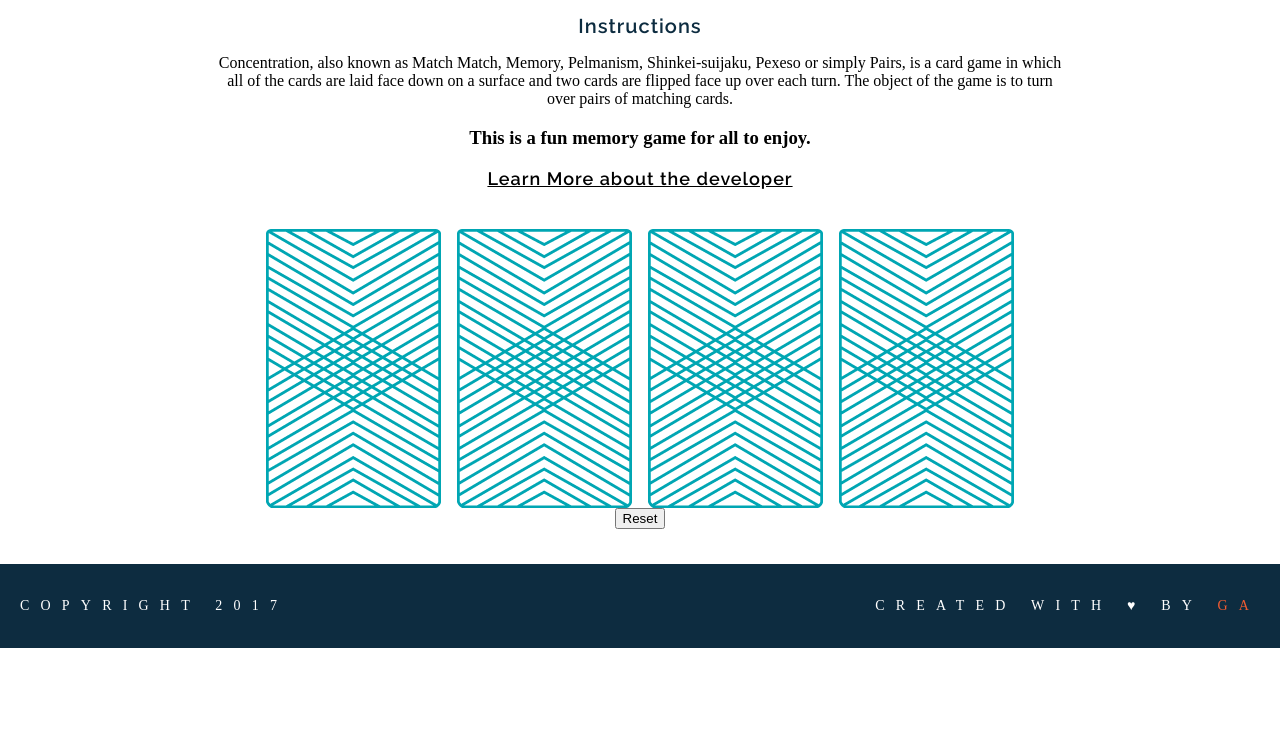
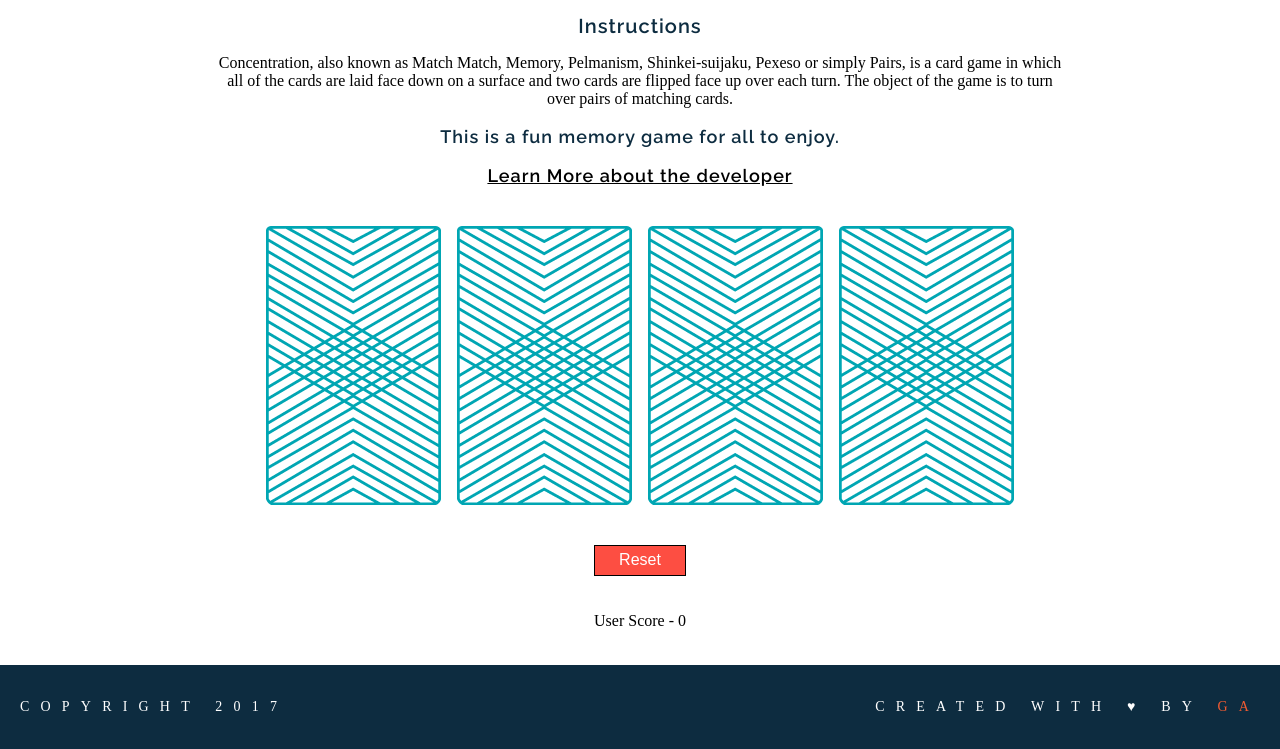
Before and after one commit to shoran23/wdi-fundamentals-memorygame, a plain HTML site: page memory-game/index.html in a window 1280 px wide. Shown: the part 230-979 px from the top of the page. Before the commit the page ends 878 px from the top, so only its background shows below. Drawn offline with Linux system fonts and the light colour scheme; a web font is replaced by a local one.

Commit message:
create game logic

```diff
--- a/memory-game/css/style.css
+++ b/memory-game/css/style.css
@@ -46,6 +46,13 @@ h2 {
 	font-weight: 600;
 	font-size: 20px;
 }
+h3 {
+	font-family: Raleway;
+	color: #0D2C40;
+	letter-spacing: 1px;
+	font-weight: 600;
+	font-size: 18px;
+}
 img {
 	margin-top: 40px;
 	margin-left: 8px;
@@ -79,13 +86,18 @@ footer {
 	color: #F15B31;
 	font: 700;
 }
-.button {
-	padding: 15px 32px;
+
+#reset {
+	padding: 5px 24px 24px 24px;
 	margin-top: 40px;
 	margin-bottom: 20px;
 	height: 20px;
 	display: inline-block;
 	font-size: 16px;
+	color: white;
+
+	background: rgba(252,19,3,0.75);
+	border: 1px solid black;
 }
 
 a:hover {
--- a/memory-game/index.html
+++ b/memory-game/index.html
@@ -26,6 +26,7 @@
 		<a href="https://www.linkedin.com/in/scott-horan-0b75b852/">Learn More about the developer</a>
 		<div id="game-board" class="board clearfix"></div>
 		<button id="reset">Reset</button>
+		<p id="user-score"></p>
 	</main>
 	<footer>
 		<p class="copyright">Copyright 2017</p>
--- a/memory-game/js/main.js
+++ b/memory-game/js/main.js
@@ -22,10 +22,13 @@ var cards = [
 ];
 var cardsInPlay = [];
 var flippedCardId = [];
+var userScoreCount;
 
 var checkForMatch = function () {
 	if(cardsInPlay[0] === cardsInPlay[1]) {
 		alert("you found a match!");
+		userScoreCount = userScoreCount + 1;
+		var serUserScore = document.getElementById('user-score').textContent = "User Score - " + userScoreCount;
 	}
 	else {
 		alert("Sorry, try again.");
@@ -37,26 +40,36 @@ var checkForMatch = function () {
 
 function flipCard() {
 	var cardID = this.getAttribute('data-id');
-	this.setAttribute('src',cards[cardID].cardImage);
-	cardsInPlay.push(cards[cardID].rank);
-	flippedCardId[cardsInPlay.length] = cardID;
-	if(cardsInPlay.length === 2) {
-		checkForMatch();
-	}
+		flippedCardId[0] = cardID;
+		this.setAttribute('src',cards[cardID].cardImage);
+		cardsInPlay.push(cards[cardID].rank);
+		if(cardsInPlay.length === 2) {
+			checkForMatch();
+		};
+
 };
 
 var createBoard = function () {
-	for (var i = 0; i < cards.length; i++) {
+	// create random number
+	Math.random();
+
+	for(var i = 0; i < cards.length; i++) {
 		var cardElement = document.createElement('img');
 		cardElement.setAttribute('src', 'images/back.png');
 		cardElement.setAttribute('data-id', i);
+		cardElement.setAttribute('class', "card");
 		cardElement.addEventListener('click', flipCard);
 		document.getElementById('game-board').appendChild(cardElement);
 	};
+	var setUserScore = document.getElementById('user-score').textContent = "User Score - 0";
+	userScoreCount = 0;
 };
 
 var resetCards = function () {
-	var i = document.getElementById('game-board');
+	for(var i = 0; i < cards.length; i++) {
+		document.querySelectorAll('.card')[i].setAttribute('src', 'images/back.png');
+		cardsInPlay.pop();
+	};
 };
 
 // add event listener to button
```
